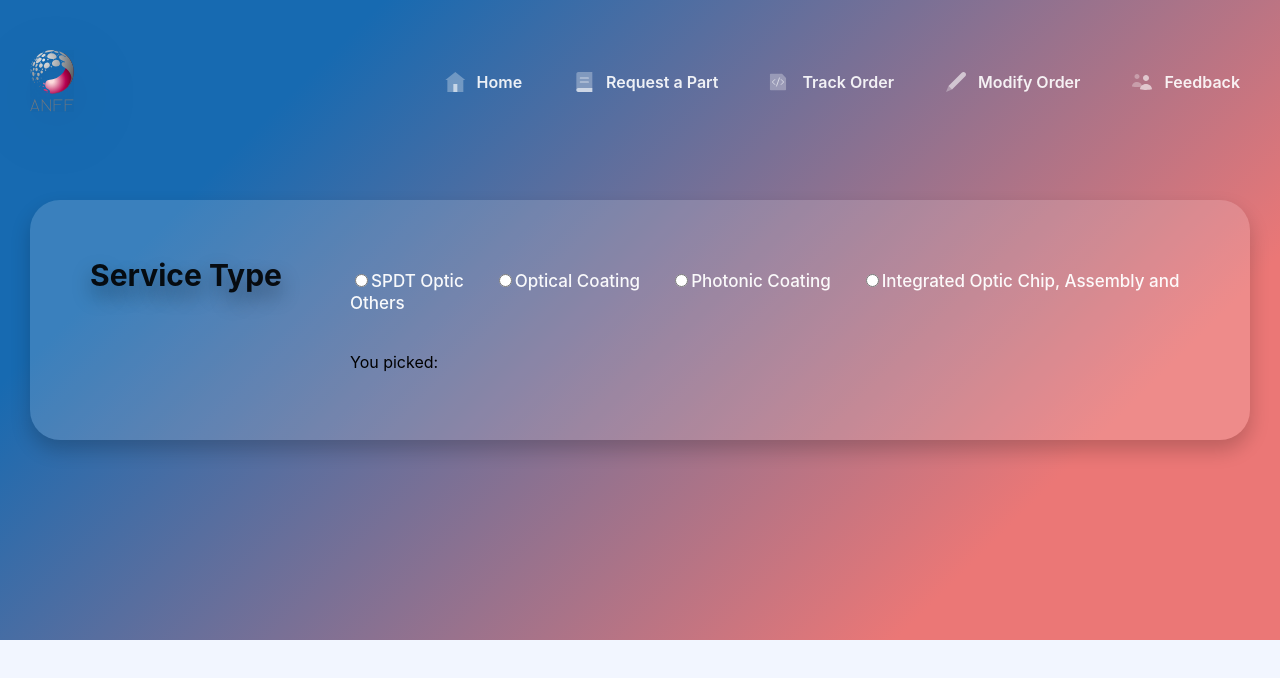
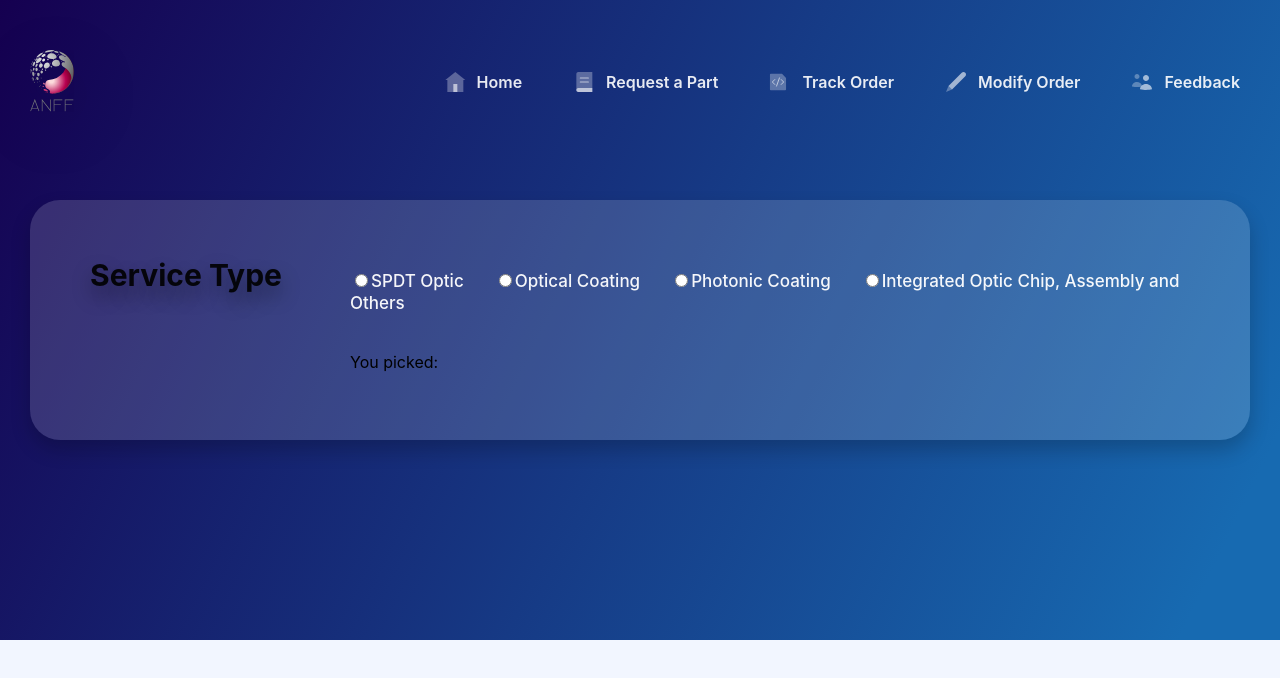
Before and after one commit to swingrope/optofab-website, a React (Create React App) app: page /request in a window 1280 px wide. Shown: the top 678 px of the page. Built offline with nearby package versions, Linux system fonts and the light colour scheme.

Commit message:
use different background for better legibility

```diff
--- a/src/features/form/MainForm.js
+++ b/src/features/form/MainForm.js
@@ -602,7 +602,8 @@ export default function MainForm({ part, setPart }) {
 
 const Wrapper = styled.div`
   /* background: linear-gradient(115.82deg, #00486f 0%, #eb7776 93.65%); */
-  background: linear-gradient(135deg, #176ab1 20%, #eb7776 80%);
+  /* background: linear-gradient(135deg, #176ab1 20%, #eb7776 80%); */
+  background: linear-gradient(115.82deg, #150050 0%, #176ab1 93.65%);
 `;
 
 const ContentWrapper = styled.div`
```
